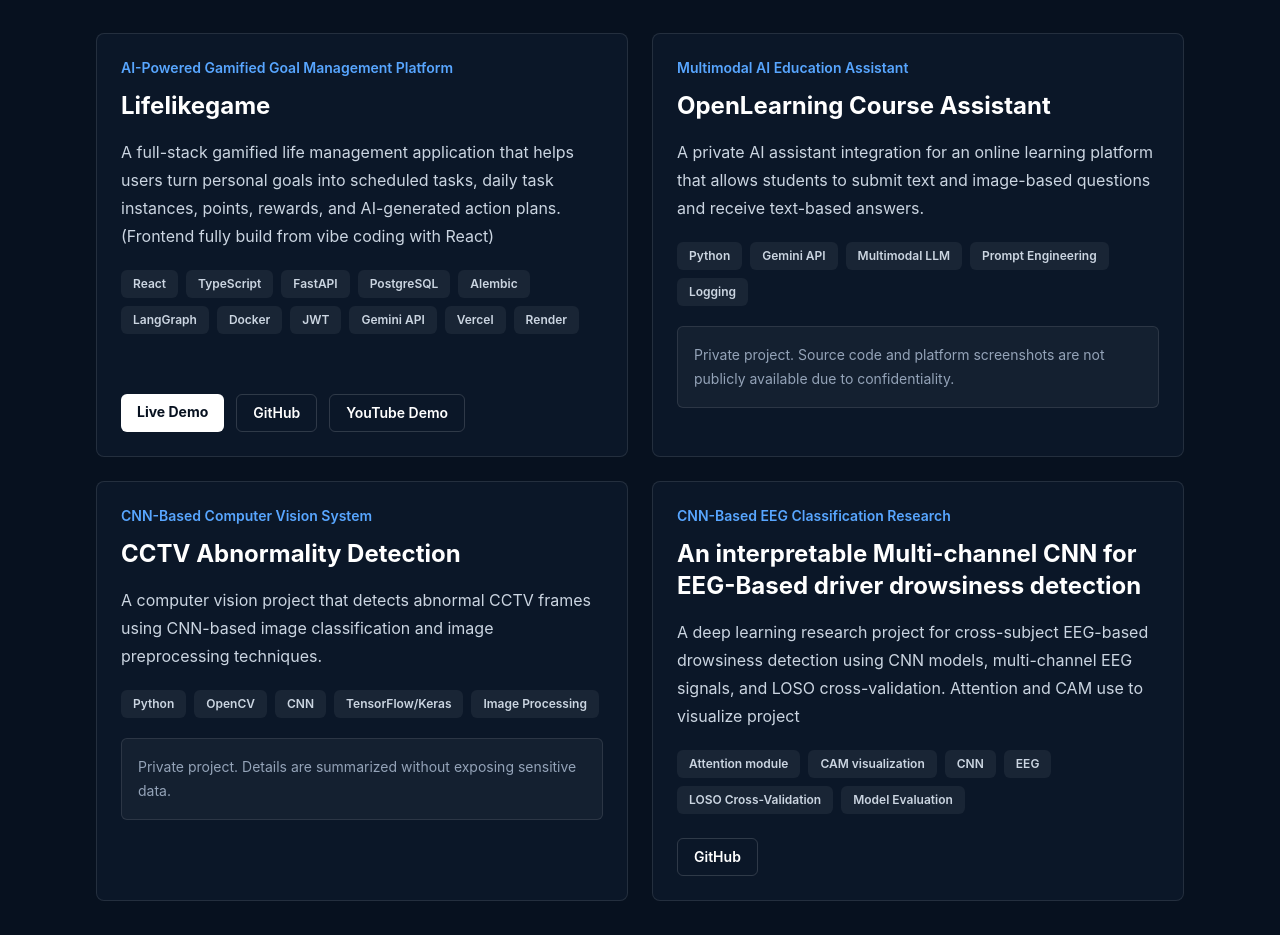
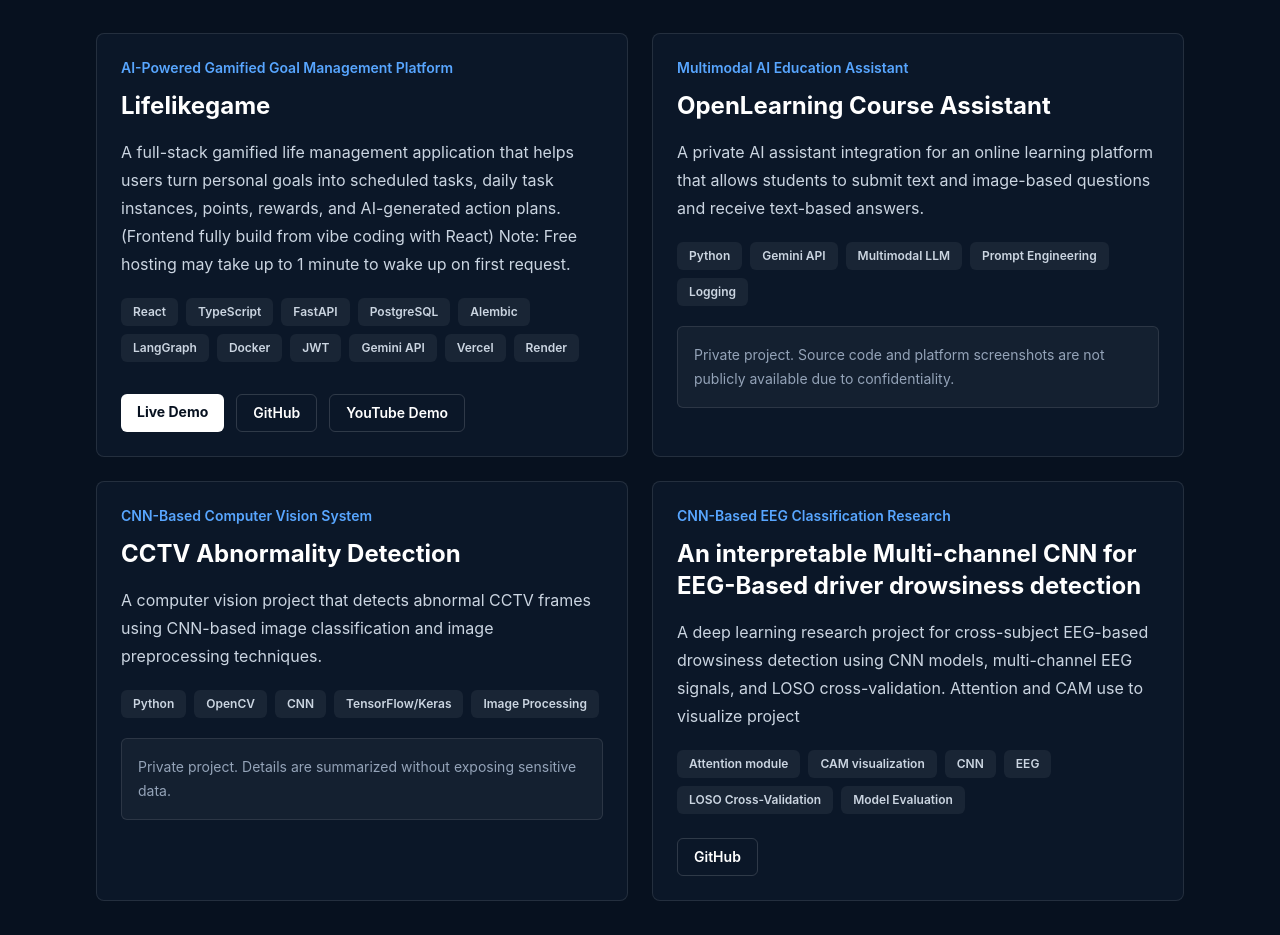
Before and after one commit to limgwei-123/lim-g-wei-portfolio, a React (Vite) app: page / in a window 1280 px wide. Shown: the part 2120-3055 px from the top of the page. Built offline with nearby package versions, Linux system fonts and the light colour scheme.

Commit message:
update project

```diff
--- a/src/data/projects.ts
+++ b/src/data/projects.ts
@@ -17,7 +17,7 @@ export const projects: Project[] = [
     name: "Lifelikegame",
     subtitle: "AI-Powered Gamified Goal Management Platform",
     description:
-      "A full-stack gamified life management application that helps users turn personal goals into scheduled tasks, daily task instances, points, rewards, and AI-generated action plans.(Frontend fully build from vibe coding with React)",
+      "A full-stack gamified life management application that helps users turn personal goals into scheduled tasks, daily task instances, points, rewards, and AI-generated action plans.(Frontend fully build from vibe coding with React)\n\nNote: Free hosting may take up to 1 minute to wake up on first request.",
     techStack: [
       "React",
       "TypeScript",
```
